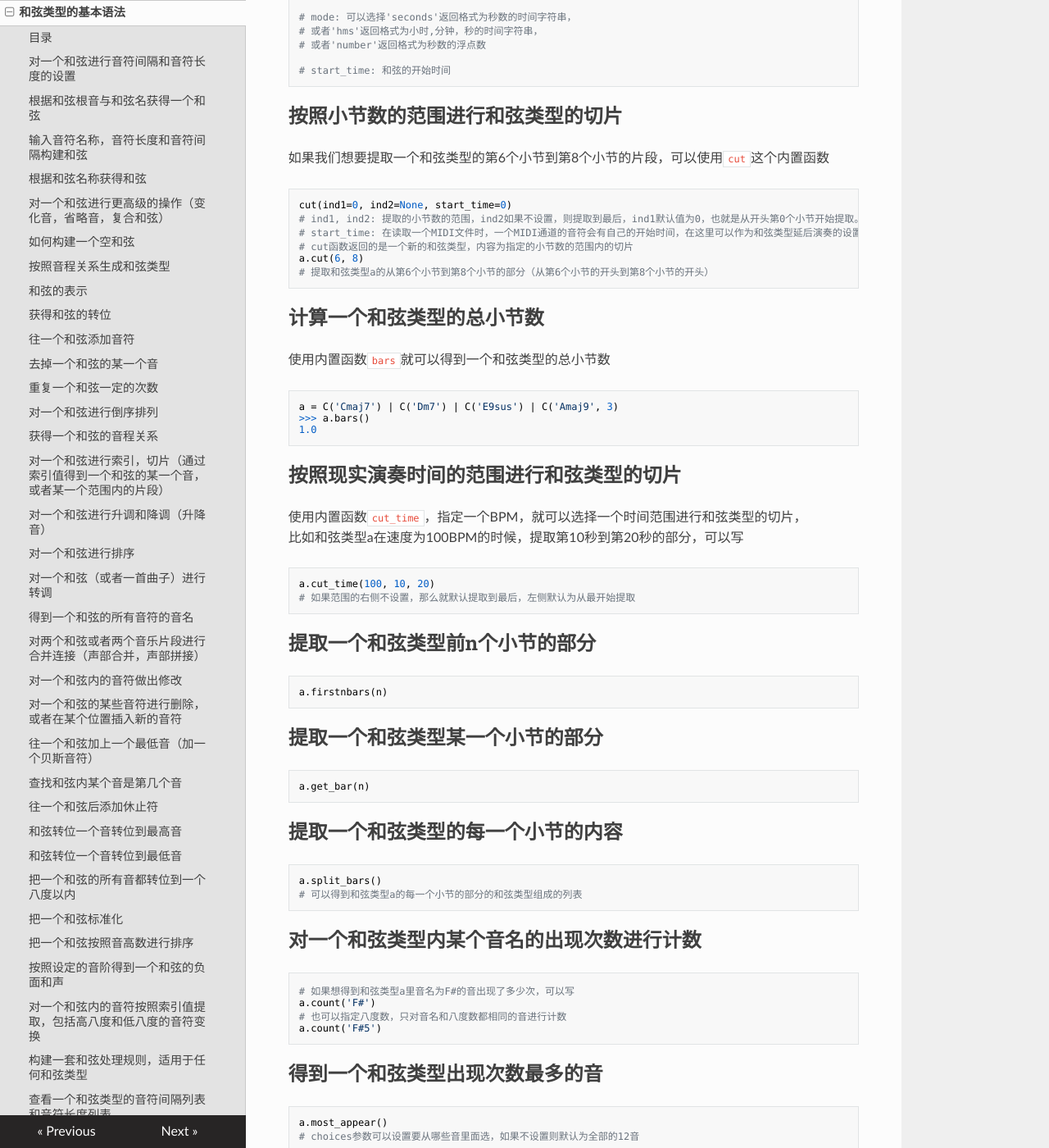
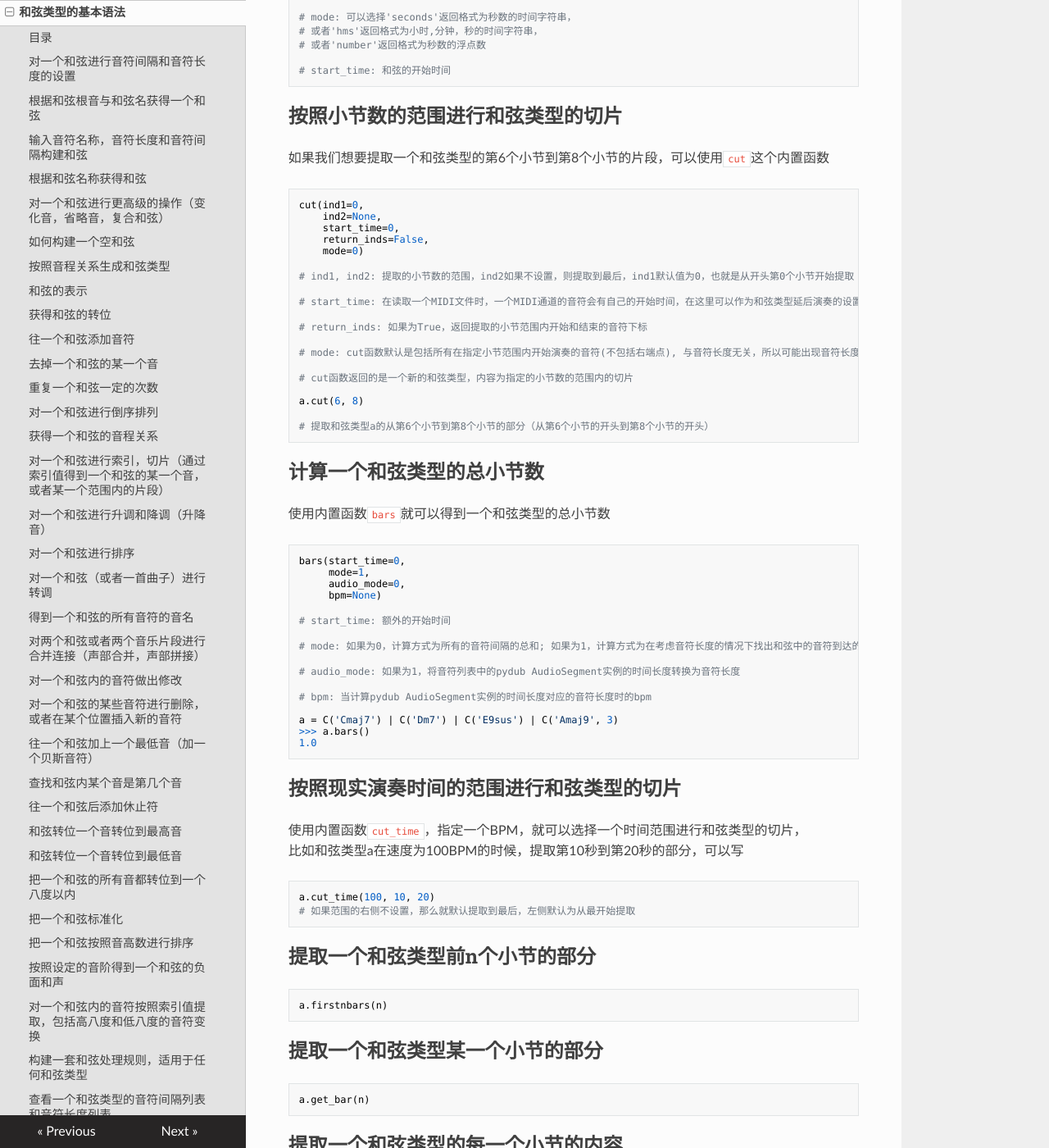
Before and after one commit to Rainbow-Dreamer/musicpy_docs_zh_CN, an MkDocs documentation site: the page built from docs/Basic syntax of chord type.md, in a window 1280 px wide and 1400 px high, scrolled down 26245 px. Shown: the whole window at 82% size. Built offline with MkDocs 1.6.1, drawn with Linux system fonts in a browser that asks for light colours; nearby versions of some CDN libraries.

Commit message:
Update Basic syntax of chord type.md

````diff
--- a/docs/Basic syntax of chord type.md
+++ b/docs/Basic syntax of chord type.md
@@ -1373,11 +1373,24 @@ eval_time(bpm, ind1=None, ind2=None, mode='seconds', start_time=0)
 如果我们想要提取一个和弦类型的第6个小节到第8个小节的片段，可以使用`cut`这个内置函数
 
 ```python
-cut(ind1=0, ind2=None, start_time=0)
-# ind1, ind2: 提取的小节数的范围，ind2如果不设置，则提取到最后，ind1默认值为0，也就是从开头第0个小节开始提取。
+cut(ind1=0,
+    ind2=None,
+    start_time=0,
+    return_inds=False,
+    mode=0)
+
+# ind1, ind2: 提取的小节数的范围，ind2如果不设置，则提取到最后，ind1默认值为0，也就是从开头第0个小节开始提取
+
 # start_time: 在读取一个MIDI文件时，一个MIDI通道的音符会有自己的开始时间，在这里可以作为和弦类型延后演奏的设置，这里的单位为小节
+
+# return_inds: 如果为True，返回提取的小节范围内开始和结束的音符下标
+
+# mode: cut函数默认是包括所有在指定小节范围内开始演奏的音符(不包括右端点), 与音符长度无关，所以可能出现音符长度超过小节范围的情况，如果mode为1，则会对于音符长度超过小节范围的音符的音符长度进行调整
+
 # cut函数返回的是一个新的和弦类型，内容为指定的小节数的范围内的切片
+
 a.cut(6, 8)
+
 # 提取和弦类型a的从第6个小节到第8个小节的部分（从第6个小节的开头到第8个小节的开头）
 ```
 
@@ -1388,6 +1401,19 @@ a.cut(6, 8)
 使用内置函数`bars`就可以得到一个和弦类型的总小节数
 
 ```python
+bars(start_time=0,
+     mode=1,
+     audio_mode=0,
+     bpm=None)
+
+# start_time: 额外的开始时间
+
+# mode: 如果为0，计算方式为所有的音符间隔的总和; 如果为1，计算方式为在考虑音符长度的情况下找出和弦中的音符到达的最大距离(不考虑最后一个音符的音符间隔); 如果为2，在1的情况下考虑最后一个音符的音符间隔
+
+# audio_mode: 如果为1，将音符列表中的pydub AudioSegment实例的时间长度转换为音符长度
+
+# bpm: 当计算pydub AudioSegment实例的时间长度对应的音符长度时的bpm
+
 a = C('Cmaj7') | C('Dm7') | C('E9sus') | C('Amaj9', 3)
 >>> a.bars()
 1.0
````
